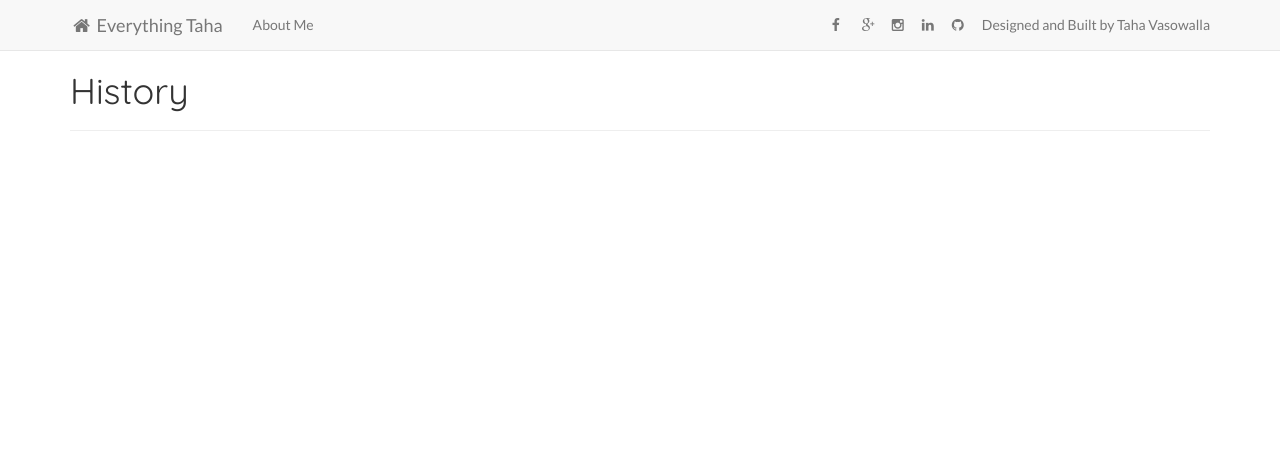
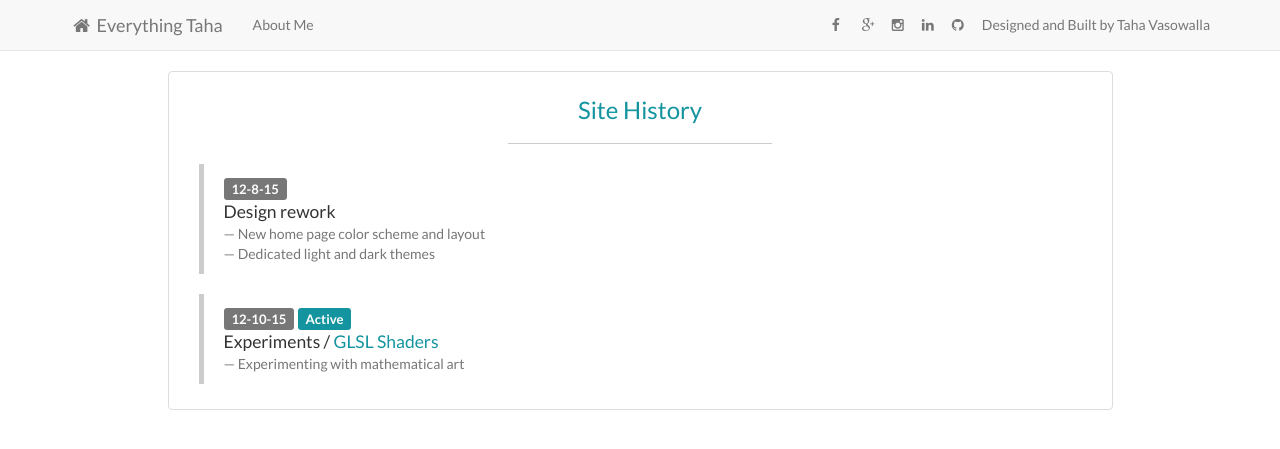
Before and after one commit to DarkAce65/taha.vasowalla.com, a PHP site: page /History.html in a window 1280 px wide. Shown: the top 449 px of the page. Run offline with PHP 8.4, Linux system fonts and the light colour scheme; style sheets or scripts are compiled from the project's sources; some libraries are stand-ins or nearby versions.

Commit message:
Build Site History page
Former-commit-id: c7c8b227e92e96f81b13937b62268390ceb7b3d7

```diff
--- a/History.html
+++ b/History.html
@@ -2,14 +2,14 @@
 <html>
 	<head>
 		<title>History</title>
-		<link rel="shortcut icon" href="img/icons/[ICON].png"/>
+		<link rel="shortcut icon" href="img/icons/Clock.png"/>
 		<meta charset="utf-8">
 		<meta http-equiv="X-UA-Compatible" content="IE=edge,chrome=1">
 		<meta name="viewport" content="width=device-width, initial-scale=1">
 		<link rel="stylesheet" type="text/css" href="bower_components/bootstrap/dist/css/bootstrap.min.css"/>
 		<link rel="stylesheet" type="text/css" href="font-awesome.min.css"/>
 		<link rel="stylesheet" type="text/css" href="Stylesheet.css"/>
-		<link rel="stylesheet" type="text/css" href="themes/light.css"/>
+		<link rel="stylesheet" type="text/css" href="themes/index.css"/>
 		<script src="bower_components/jquery/dist/jquery.min.js"></script>
 		<script src="bower_components/bootstrap/dist/js/bootstrap.min.js"></script>
 	</head>
@@ -41,10 +41,13 @@
 			</div>
 		</nav>
 		<div class="content container">
-			<div class="page-header">
-				<p class="h1">History</p>
-			</div>
 			<div class="row">
+				<div class="col-sm-10 col-sm-offset-1">
+					<div id="history" class="historyPanel">
+						<h3 style="color: #13949F; text-align: center;">Site History</h3>
+						<hr style="width: 30%;">
+					</div>
+				</div>
 			</div>
 		</div>
 		<footer class="footer">
@@ -57,5 +60,22 @@
 				<a href="https://github.com/DarkAce65" target="_blank" class="fa fa-fw fa-github"></a>
 			</nav>
 		</footer>
+		<script type="text/javascript">
+			$.getJSON("siteUpdates.json", function(data) {
+				for(var i = 0; i < data.length; i++) {
+					var item = data[i];
+					var el = "<blockquote><label class=\"label label-default\">" + item.datestamp + "</label> ";
+					if(item.active) {
+						el += "<label class=\"label\" style=\"background-color: #13949F\">Active</label> ";
+					}
+					el += "<br><span>" + item.title + "</span>";
+					for(var j = 0; j < item.descriptions.length; j++) {
+						el += "<footer>" + item.descriptions[j] + "</footer>";
+					}
+					el += "</blockquote>";
+					$("#history").append(el);
+				}
+			});
+		</script>
 	</body>
 </html>
--- a/Stylesheet.css
+++ b/Stylesheet.css
@@ -100,6 +100,12 @@ body {
 
 #history blockquote, #history hr {
   border-color: #ccc;
+}
+
+.historyPanel {
+  border: 1px solid #ddd;
+  border-radius: 4px;
+  padding: 5px 30px;
 }
 
 .btn, .nav a, .navbar a, .dropdown-menu > li > a, .linkList a, .linkList button {
--- a/Stylesheet.scss
+++ b/Stylesheet.scss
@@ -74,6 +74,12 @@ body {
 	blockquote, hr {
 		border-color: #ccc;
 	}
+}
+
+.historyPanel {
+	border: 1px solid #ddd;
+	border-radius: 4px;
+	padding: 5px 30px;
 }
 
 .btn, .nav a, .navbar a, .dropdown-menu > li > a, .linkList a, .linkList button {
--- a/siteUpdates.json
+++ b/siteUpdates.json
@@ -1,9 +1,13 @@
 [
 	{
+		"datestamp": "12-8-15",
+		"active": false,
 		"title": "Design rework",
 		"descriptions": ["New home page color scheme and layout", "Dedicated light and dark themes"]
 	},
 	{
+		"datestamp": "12-10-15",
+		"active": true,
 		"title": "Experiments / <a href=\"Shaders.html\">GLSL Shaders</a>",
 		"descriptions": ["Experimenting with mathematical art"]
 	}
```
